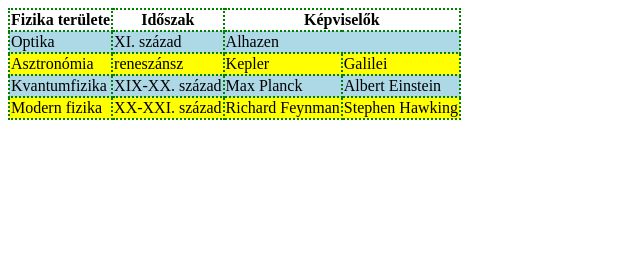
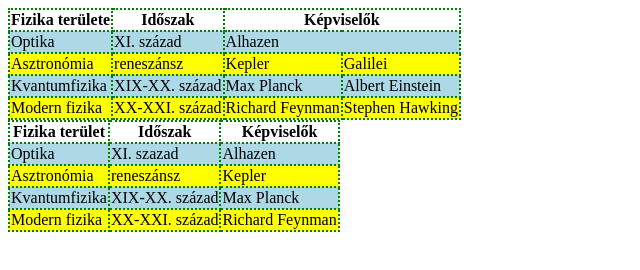
Before and after one commit to BrKristof/javascript_func, a plain HTML site: page table_col_hf/hf.html in a window 1280 px wide. Shown: the whole page, without its empty margins (0-640 px from the left). Drawn offline with Linux system fonts and the light colour scheme.

Commit message:
java table

```diff
--- a/table_col_hf/hf.html
+++ b/table_col_hf/hf.html
@@ -35,6 +35,7 @@
                     <td>Stephen Hawking</td></tr>
             </tbody>
         </table>
+        <script src="./index.js"></script>
 
 </body>
 </html>
--- /dev/null
+++ b/table_col_hf/index.js
@@ -0,0 +1,71 @@
+/**
+ * @type {{theme:string, time:string, scientist1:string, scientist2?:string}[]}
+ */
+
+const arr = [
+    {
+        theme: 'Optika',
+        time: 'XI. szazad',
+        scientist1: 'Alhazen'
+    },
+    {
+        theme: 'Asztronómia',
+        time: 'reneszánsz',
+        scientist1: 'Kepler',
+        scientist2: 'Galilei'
+    },
+    {
+        theme: 'Kvantumfizika',
+        time: 'XIX-XX. század',
+        scientist1: 'Max Planck',
+        scientist2: 'Albert Einstein'
+    },
+    {
+        theme: 'Modern fizika',
+        time: 'XX-XXI. század',
+        scientist1: 'Richard Feynman',
+        scientist2: 'Stephen Hawking'
+    }
+]
+
+//letrehoz egy elemet a memóriában
+const table = document.createElement('table')
+//hozzáfűz egy elemet a vmihez
+document.body.appendChild(table)
+
+const thead = document.createElement('thead')
+table.appendChild(thead)
+
+const tr = document.createElement('tr')
+thead.appendChild(tr)
+
+const th = document.createElement('th')
+th.innerText = "Fizika terület"
+tr.appendChild(th)
+const th2 = document.createElement('th')
+th2.innerText = "Időszak"
+tr.appendChild(th2)
+const th3 = document.createElement('th')
+th3.innerText = "Képviselők"
+th3.colSpan = "2";
+tr.appendChild(th3)
+
+const tbody = document.createElement('tbody')
+table.appendChild(tbody)
+
+
+
+for(const a of arr){
+    const tr2 = document.createElement('tr')
+    tbody.appendChild(tr2)
+    const td = document.createElement('td')
+    td.innerText = a.theme
+    tr2.appendChild(td)
+    const td2 = document.createElement('td')
+    tr2.appendChild(td2)
+    td2.innerText= a.time
+    const td3 = document.createElement('td')
+    td3.innerText = a.scientist1
+    tr2.appendChild(td3)
+
+}
```
